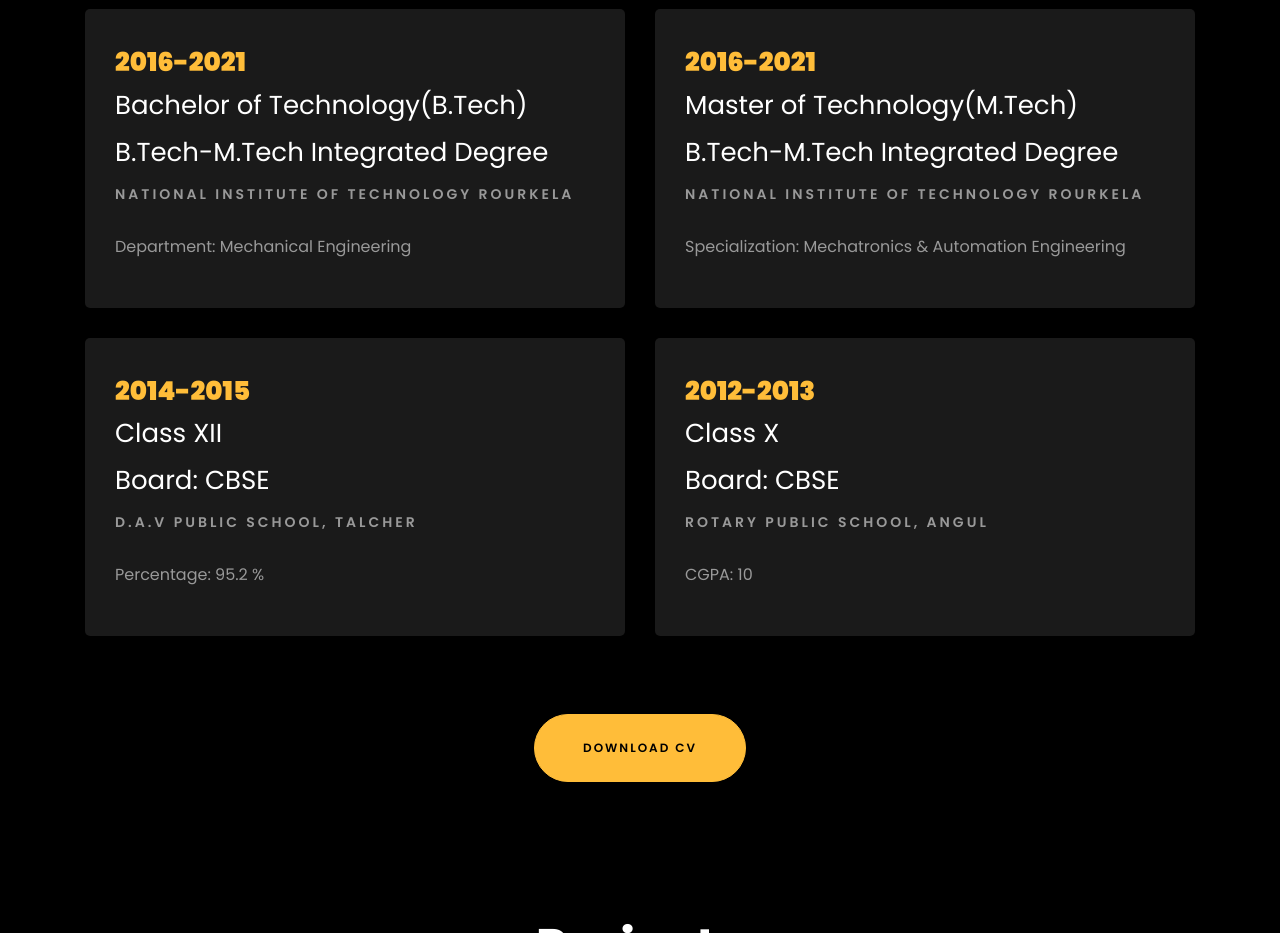
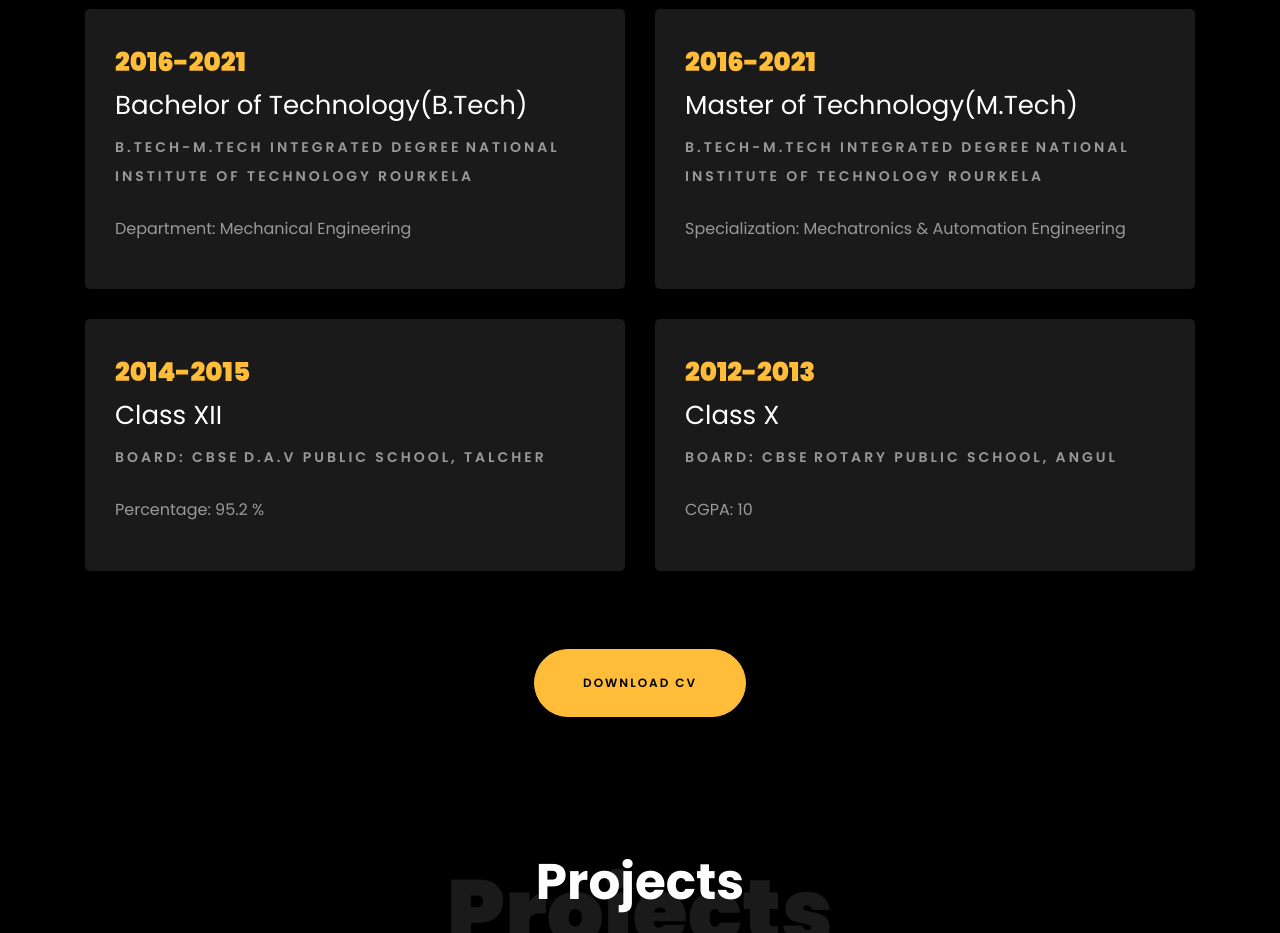
Before and after one commit to rksahoo-bio/rksahoo-bio.github.io, a plain HTML site: page index.html in a window 1280 px wide. Shown: the part 2820-3753 px from the top of the page. Drawn offline with Linux system fonts and the light colour scheme; files whose address does not match are found by name.

Commit message:
Update index.html

```diff
--- a/index.html
+++ b/index.html
@@ -368,7 +368,7 @@
     				<div class="resume-wrap ftco-animate">
     					<span class="date">2016-2021</span>
     					<h2>Bachelor of Technology(B.Tech)</h2>
-					<h2>B.Tech-M.Tech Integrated Degree</h2>
+					<span class="position">B.Tech-M.Tech Integrated Degree</span>
     					<span class="position">National Institute of Technology Rourkela</span>
     					<p class="mt-4">Department: Mechanical Engineering</p>
     				</div>
@@ -378,7 +378,7 @@
     				<div class="resume-wrap ftco-animate">
     					<span class="date">2016-2021</span>
     					<h2>Master of Technology(M.Tech)</h2>
-					<h2>B.Tech-M.Tech Integrated Degree</h2>
+					<span class="position">B.Tech-M.Tech Integrated Degree</span>
     					<span class="position">National Institute of Technology Rourkela</span>
     					<p class="mt-4">Specialization: Mechatronics & Automation Engineering</p>
     				</div>
@@ -388,7 +388,7 @@
     				<div class="resume-wrap ftco-animate">
     					<span class="date">2014-2015</span>
     					<h2>Class XII</h2>
-					<h2>Board: CBSE</h2>
+					<span class="position">Board: CBSE</span>
     					<span class="position">D.A.V Public School, Talcher</span>
     					<p class="mt-4">Percentage: 95.2 %</p>
     				</div>
@@ -398,7 +398,7 @@
     				<div class="resume-wrap ftco-animate">
     					<span class="date">2012-2013</span>
     					<h2>Class X</h2>
-					<h2>Board: CBSE</h2>
+					<span class="position">Board: CBSE</span>
     					<span class="position">Rotary Public School, Angul</span>
     					<p class="mt-4">CGPA: 10</p>
     				</div>
```
